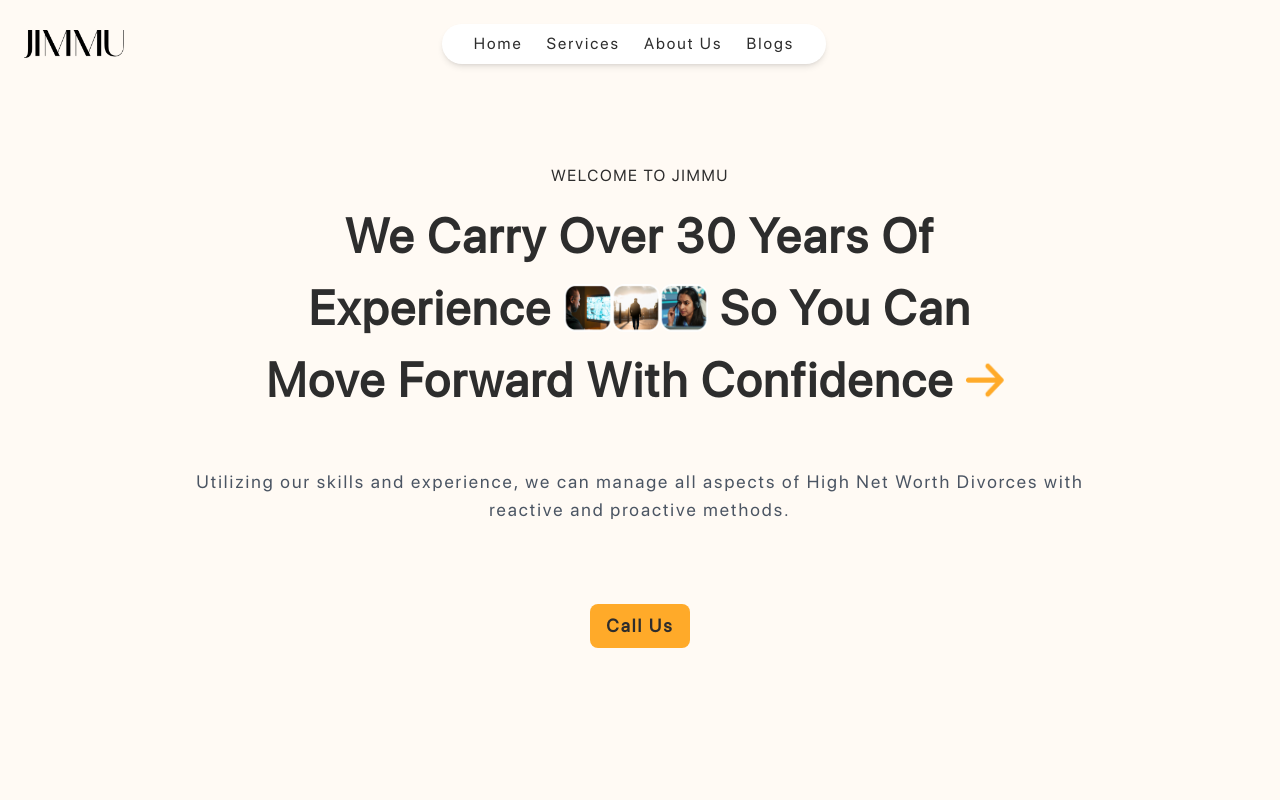
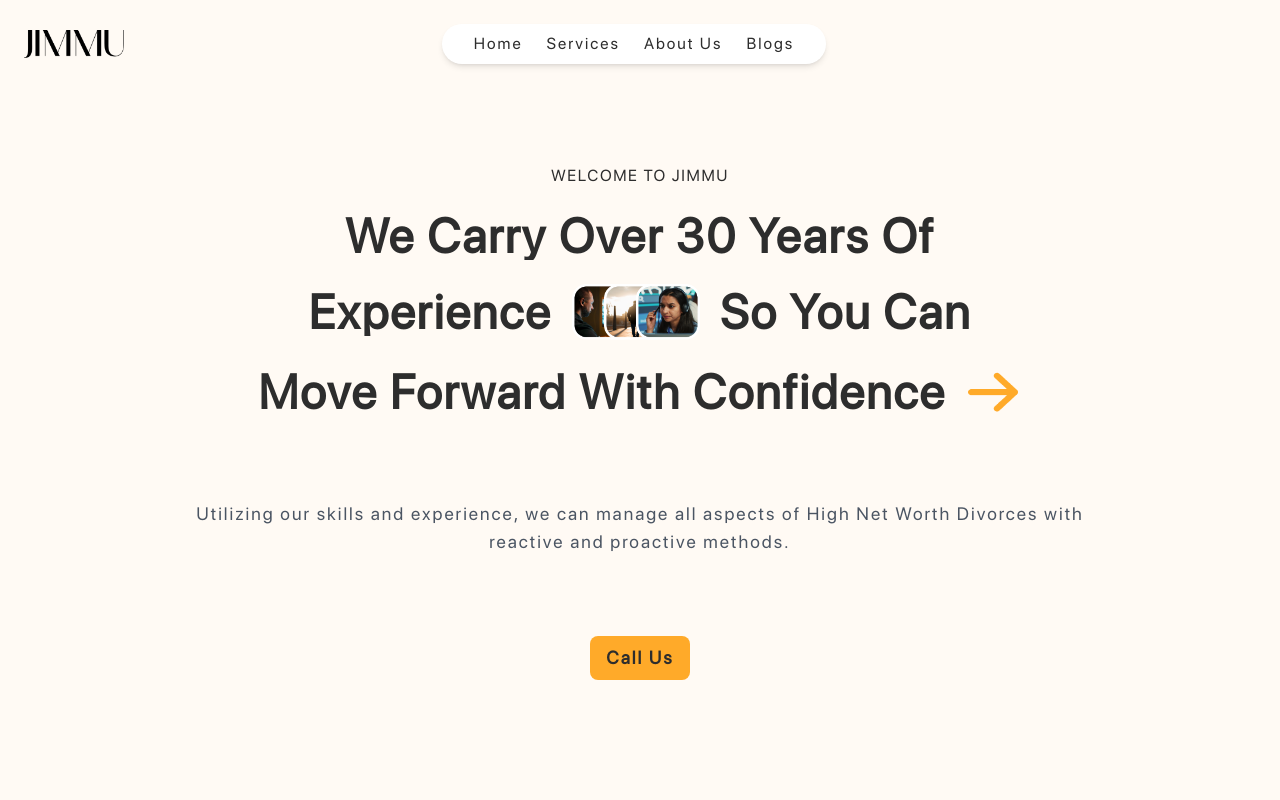
Before and after one commit to rumeshsmrr/Jimmu_V2, a React (Vite) app: page / in a window 1280 px wide. Shown: the top 800 px of the page. Built offline with nearby package versions, Linux system fonts and the light colour scheme.

Commit message:
Hero section animation v1

```diff
--- a/src/components/HeroSection.jsx
+++ b/src/components/HeroSection.jsx
@@ -1,87 +1,177 @@
-import React from "react";
+import React, { useRef } from "react";
+import { motion, useInView } from "framer-motion";
 import hero1 from "../assets/images/hero1.png";
 import hero2 from "../assets/images/hero2.png";
 import hero3 from "../assets/images/hero3.png";
 import Arrow1 from "../assets/images/arrow1.png";
-// import Arrow2 from "../assets/images/arrow2.png";
 
 const HeroSection = () => {
+  const sectionRef = useRef(null);
+  const isInView = useInView(sectionRef, { triggerOnce: false, threshold: 0.2 });
+
+  // Animation variant for the text moving upward
+  const textVariant = {
+    hidden: { y: "100%", opacity: 0 }, // Start below the mask
+    visible: {
+      y: "0%", // Fully revealed
+      opacity: 1,
+      transition: {
+        duration: 1.5,
+        ease: [0.22, 0.61, 0.36, 1],
+      },
+    },
+  };
 
   return (
-
-    <section className="bg-primary h-screen text-center " >
-
+    <section
+      ref={sectionRef}
+      className="bg-[#FFFAF4] h-screen text-center"
+    >
       <div className="max-w-4xl mx-auto pt-28 md:pt-36">
         {/* Welcome Text */}
-        <h2 className="text-md text-secondary uppercase tracking-widest mb-6">
+        <div className="overflow-hidden">
+          <motion.h2
+            className="text-md text-[#2d2d2d] uppercase tracking-widest mb-6"
+            variants={textVariant}
+            initial="hidden"
+            animate={isInView ? "visible" : "hidden"}
+          >
             Welcome to JIMMU
-        </h2>
+          </motion.h2>
+        </div>
 
         {/* Main Heading */}
-        <h1 className="text-4xl sm:text-5xl font-bold text-secondary leading-tight">
-          We Carry Over 30 Years Of <br/>
-        </h1>
+        <div className="overflow-hidden">
+          <motion.h1
+            className="text-4xl sm:text-5xl font-bold text-secondary leading-tight"
+            variants={textVariant}
+            initial="hidden"
+            animate={isInView ? "visible" : "hidden"}
+          >
+            We Carry Over 30 Years Of <br />
+          </motion.h1>
+        </div>
 
-        <div className="flex flex-row justify-center gap-3 items-center my-6">
-            <h1 className="text-4xl sm:text-5xl font-bold text-secondary ">
+        <div className="flex flex-row justify-center gap-5 items-center my-6">
+          <div className="overflow-hidden">
+            <motion.h1
+              className="text-4xl sm:text-5xl font-bold text-[#2d2d2d]"
+              variants={textVariant}
+              initial="hidden"
+              animate={isInView ? "visible" : "hidden"}
+            >
               Experience
-            </h1>
-            <div className="flex justify-center">
-              <img
+            </motion.h1>
+          </div>
+
+          <div className="flex justify-center items-center relative bg-[#FFFAF4]">
+            {/* First Image */}
+            <motion.img
               src={hero1}
               alt="Experience 1"
-                  className=" rounded-xl w-12 h-12 "
+              className="w-16 h-14 z-10 relative"
+              initial={{ opacity: 0, x: -20 }}
+              animate={isInView ? { opacity: 1, x: 0 } : { opacity: 0, x: -20 }}
+              transition={{
+                duration: 1.4,
+                ease: [0.22, 0.61, 0.36, 1],
+                delay: 0.4,
+              }}
             />
-              <img
+            {/* Second Image */}
+            <motion.img
               src={hero2}
               alt="Experience 2"
-                  className="rounded-xl w-12 h-12"
+              className="w-16 h-14 relative z-20 -ml-8"
+              initial={{ opacity: 0, x: -20 }}
+              animate={isInView ? { opacity: 1, x: 0 } : { opacity: 0, x: -20 }}
+              transition={{
+                duration: 1.6,
+                ease: [0.22, 0.61, 0.36, 1],
+                delay: 0.5,
+              }}
             />
-              <img
+            {/* Third Image */}
+            <motion.img
               src={hero3}
               alt="Experience 3"
-                  className="rounded-xl w-12 h-12"
+              className="w-16 h-14 relative z-20 -ml-8"
+              initial={{ opacity: 0, x: -20 }}
+              animate={isInView ? { opacity: 1, x: 0 } : { opacity: 0, x: -20 }}
+              transition={{
+                duration: 1.8,
+                ease: [0.22, 0.61, 0.36, 1],
+                delay: 0.6,
+              }}
             />
-            </div>
-            <h1 className="text-4xl sm:text-5xl font-bold text-secondary ">
-                So You Can
-            </h1>
           </div>
 
 
+
+          <div className="overflow-hidden">
+            <motion.h1
+              className="text-4xl sm:text-5xl font-bold text-[#2d2d2d]"
+              variants={textVariant}
+              initial="hidden"
+              animate={isInView ? "visible" : "hidden"}
+            >
+              So You Can
+            </motion.h1>
+          </div>
+        </div>
+
         <div className="flex flex-row justify-center gap-3 items-center md:my-4">
+          <div className="overflow-hidden">
+            <motion.h1
+              className="text-4xl sm:text-5xl font-bold text-[#2d2d2d]"
+              variants={textVariant}
+              initial="hidden"
+              animate={isInView ? "visible" : "hidden"}
+            >
+              Move Forward With Confidence
+            </motion.h1>
+          </div>
 
-            <h1 className="text-4xl sm:text-5xl font-bold text-secondary ">
-                Move Forward With Confidence
-            </h1>
-
-            <div className="flex justify-center ">
-              <img
+          <motion.img
               src={Arrow1}
-                      alt="arrow"
-                      className="rounded-xl w-12 h-12"
+              alt="Experience 3"
+              className="w-16 h-14 relative"
+              initial={{ opacity: 0, x: -10 }}
+              animate={isInView ? { opacity: 1, x: 10 } : { opacity: 0, x: -10 }}
+              transition={{
+                duration: 1.8,
+                ease: [0.22, 0.61, 0.36, 1],
+                delay: 0.6,
+              }}
             />
 
-              {/* <img
-                      src={Arrow2}
-                      alt="arrow head"
-                      className="w-auto h-9 "
-                  /> */}
-            </div>
 
         </div>
 
-
         {/* Subtext */}
-        <p className="text-lg text-gray-600 font-normal mx-1 md:mt-16 md:mb-12">
+        <div className="overflow-hidden">
+          <motion.p
+            className="text-lg text-gray-600 font-normal mx-1 md:mt-16 md:mb-12"
+            variants={textVariant}
+            initial="hidden"
+            animate={isInView ? "visible" : "hidden"}
+          >
             Utilizing our skills and experience, we can manage all aspects of High
             Net Worth Divorces with reactive and proactive methods.
-        </p>
+          </motion.p>
+        </div>
 
         {/* Call To Action */}
-        <button className="mt-8 bg-assent text-secondary text-lg font-semibold py-2 px-4 rounded-lg hover:bg-orange-400">
+        <div className="overflow-hidden">
+          <motion.button
+            className="mt-8 bg-[#FFAA29] text-[#2d2d2d] text-lg font-semibold py-2 px-4 rounded-lg hover:bg-orange-400"
+            variants={textVariant}
+            initial="hidden"
+            animate={isInView ? "visible" : "hidden"}
+          >
             Call Us
-        </button>
+          </motion.button>
+        </div>
       </div>
     </section>
   );
```
Lines whose indentation alone changed are shown as unchanged.
